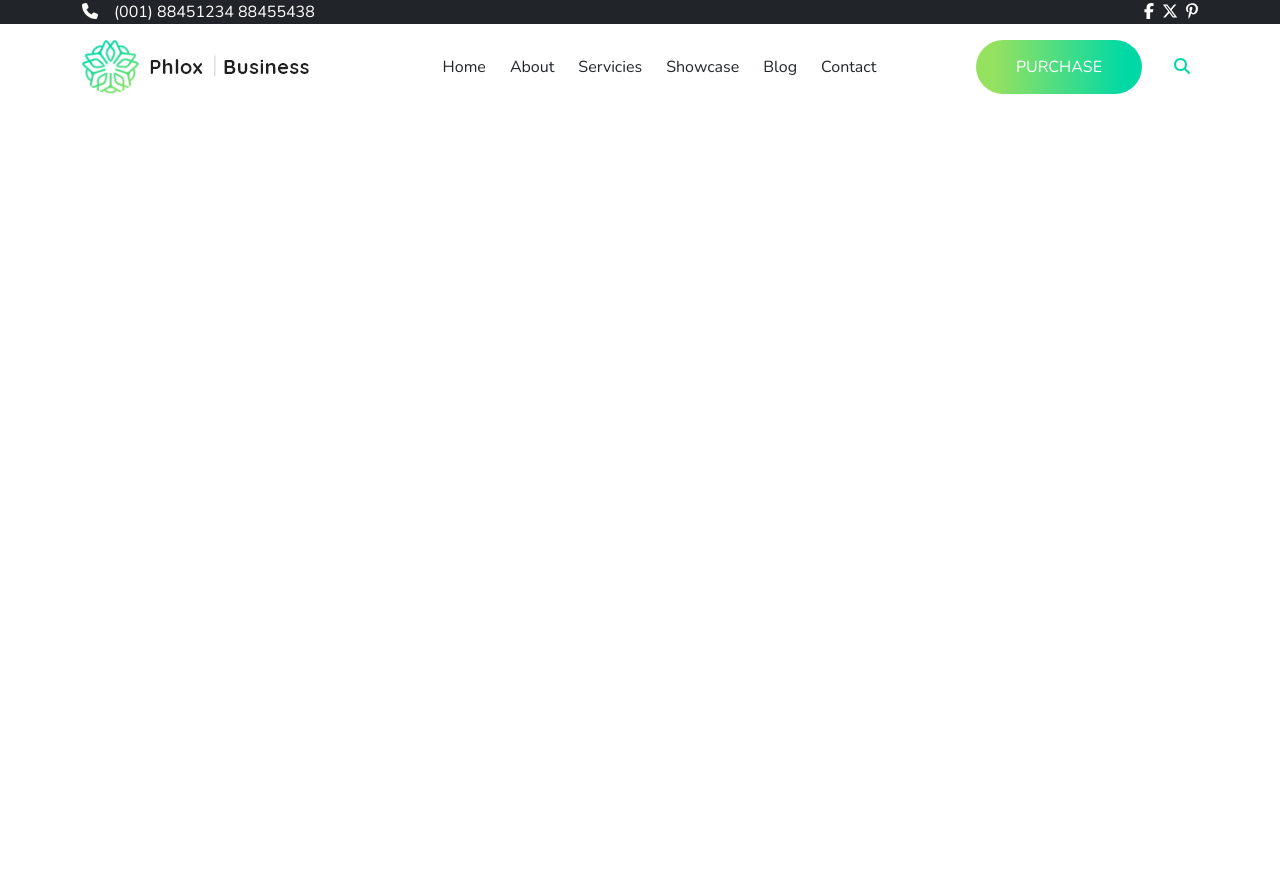
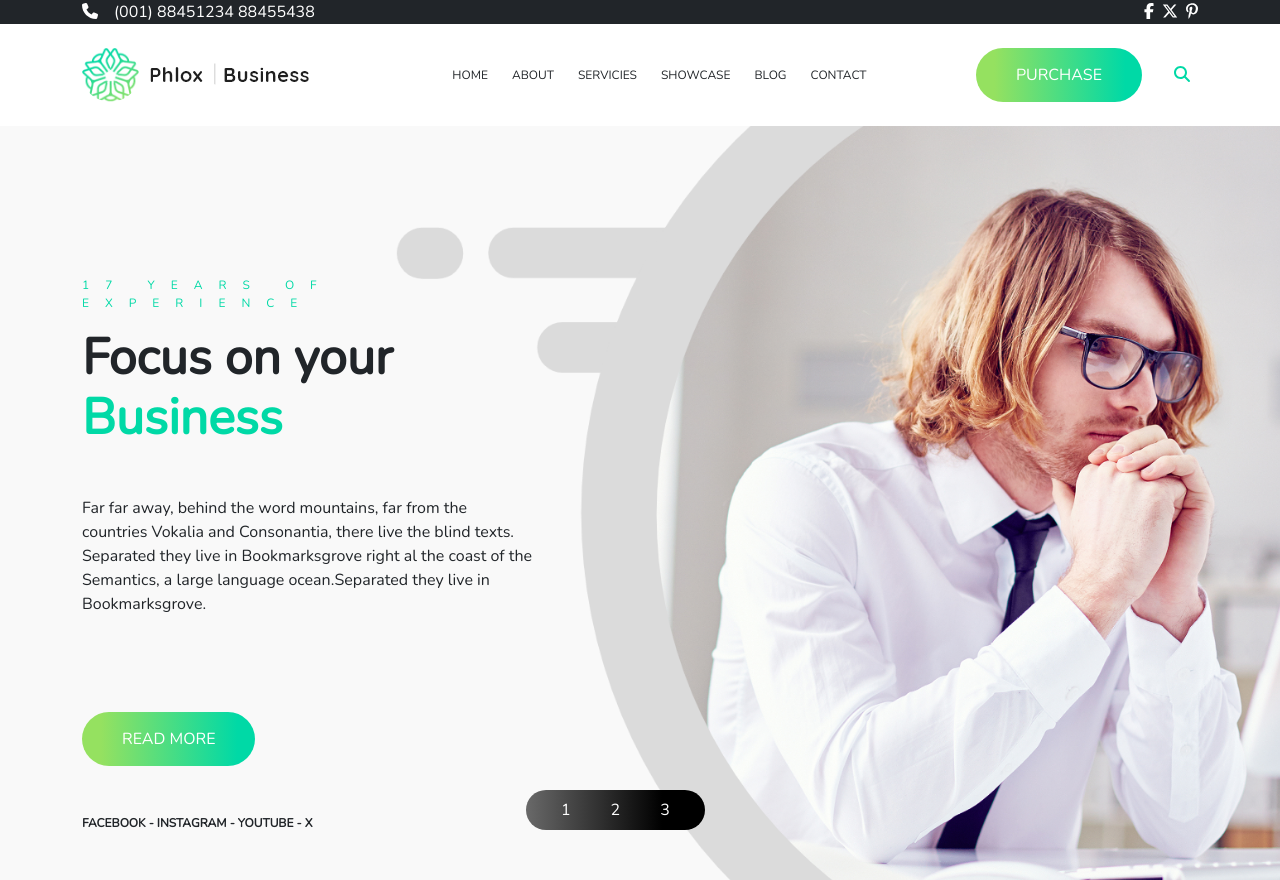
Before and after one commit to antoniodalterio/proj-html-vuejs, a Vue app: page / in a window 1280 px wide. Before the commit the page ends 800 px from the top, so only its background shows below. Built offline with nearby package versions, Linux system fonts and the light colour scheme.

Commit message:
feat: jumbo

```diff
--- a/src/assets/scss/_partials/_common.scss
+++ b/src/assets/scss/_partials/_common.scss
@@ -8,4 +8,34 @@
 
   text-transform: uppercase;
   color: white;
+
+  &:hover {
+    background: rgb(105, 105, 105);
+    background: linear-gradient(
+      90deg,
+      rgba(105, 105, 105, 1) 0%,
+      rgba(0, 0, 0, 1) 76%
+    );
+  }
 }
+
+.button-select {
+  background: rgb(105, 105, 105);
+  background: linear-gradient(
+    90deg,
+    rgba(105, 105, 105, 1) 0%,
+    rgba(0, 0, 0, 1) 76%
+  );
+  padding: 5px 15px;
+  border-radius: 50px;
+
+  button {
+    padding: 3px 20px;
+    color: white;
+
+    &:hover {
+      background: linear-gradient(90deg, $bg-gradient 11%, $bg-body 90%);
+      border-radius: 50px;
+    }
+  }
+}
--- a/src/components/HeaderApp.vue
+++ b/src/components/HeaderApp.vue
@@ -1,15 +1,18 @@
 <script>
 import HeaderTop from './components-header/HeaderTop.vue';
 import HeaderBottom from './components-header/HeaderBottom.vue';
+import Jumbo from './components-header/Jumbo.vue';
 export default {
   name: 'HeaderApp',
   components: {
     HeaderTop,
     HeaderBottom,
+    Jumbo,
   },
 };
 </script>
 <template>
   <HeaderTop></HeaderTop>
   <HeaderBottom></HeaderBottom>
+  <Jumbo></Jumbo>
 </template>
--- a/src/components/components-header/HeaderBottom.vue
+++ b/src/components/components-header/HeaderBottom.vue
@@ -55,7 +55,7 @@ export default {
 };
 </script>
 <template>
-  <div class="container py-3 d-flex justify-content-between align-items-center">
+  <div class="container py-4 d-flex justify-content-between align-items-center">
     <img src="../../assets/img/cropped-Group-39-2x.png" alt="Logo" />
     <ul class="d-flex gap-4 my-0">
       <li v-for="li in nav" class="list-group">
@@ -63,7 +63,7 @@ export default {
       </li>
     </ul>
     <div class="d-flex gap-4">
-      <button class="ad-btn">purchase</button>
+      <button class="ad-btn btn-header">purchase</button>
       <div class="d-flex align-items-center">
         <div class="mx-2 icon-glass" @click="showInput()">
           <font-awesome-icon icon="fa-solid fa-magnifying-glass" />
@@ -90,4 +90,10 @@ export default {
 input {
   outline: 1px solid $bg-body;
 }
+
+li {
+  text-transform: uppercase;
+  font-size: 12px;
+  cursor: pointer;
+}
 </style>
--- a/src/components/components-header/Jumbo.vue
+++ b/src/components/components-header/Jumbo.vue
@@ -1,2 +1,100 @@
-<script></script>
-<template></template>
+<script>
+export default {
+  name: 'jumbo',
+};
+</script>
+
+<template>
+  <section class="overflow-hidden">
+    <div class="container">
+      <div class="row position-relative">
+        <div class="col-5">
+          <p class="text-uppercase jumbo-p">17 Years of Experience</p>
+          <h2>
+            Focus on your
+            <span>Business</span>
+          </h2>
+          <p class="my-5">
+            Far far away, behind the word mountains, far from the countries
+            Vokalia and Consonantia, there live the blind texts. Separated they
+            live in Bookmarksgrove right al the coast of the Semantics, a large
+            language ocean.Separated they live in Bookmarksgrove.
+          </p>
+          <!-- button -->
+          <button class="ad-btn my-5">Read More</button>
+
+          <!-- social -->
+          <div class="socials-string fw-bolder text-uppercase mb-5">
+            <span><a href="#">Facebook - </a></span>
+            <span><a href="#">instagram - </a></span>
+            <span><a href="#">youtube - </a></span>
+            <span><a href="#">X</a></span>
+          </div>
+
+          <div class="button-select d-flex position-absolute">
+            <div><button>1</button></div>
+            <div><button>2</button></div>
+            <div><button>3</button></div>
+          </div>
+        </div>
+
+        <div class="col">
+          <img
+            src="../../assets/img/Group-35-2x.png"
+            alt=""
+            class="position-absolute"
+          />
+        </div>
+      </div>
+    </div>
+  </section>
+</template>
+
+<style scoped lang="scss">
+@use '../../assets/scss/_partials/variables' as *;
+@use '../../assets/scss/_partials/common' as *;
+
+section {
+  background-color: #f9f9f9;
+
+  .col-5 {
+    margin-top: 150px;
+
+    .jumbo-p {
+      letter-spacing: 1rem;
+      font-size: 12px;
+      color: $bg-body;
+    }
+
+    h2 {
+      font-weight: bolder;
+      padding: 0 20px 0 0;
+      font-size: 50px;
+
+      span {
+        color: $bg-body;
+      }
+    }
+
+    .socials-string {
+      font-size: 12px;
+    }
+
+    .button-select {
+      bottom: 50px;
+      left: 40%;
+      z-index: 10;
+    }
+  }
+
+  .col {
+    img {
+      scale: 1.4;
+      top: 10px;
+      object-fit: cover;
+      right: -250px;
+      height: 100%;
+    }
+  }
+}
+</style>
```
Also changed, not shown: src/assets/img/Group-35-2x.png (added).
